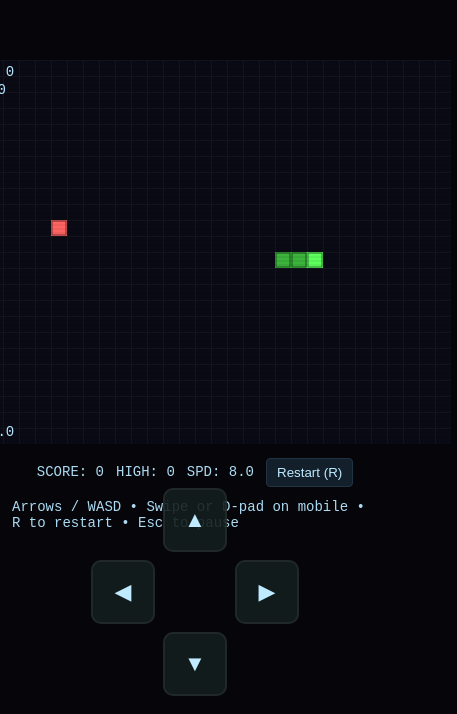
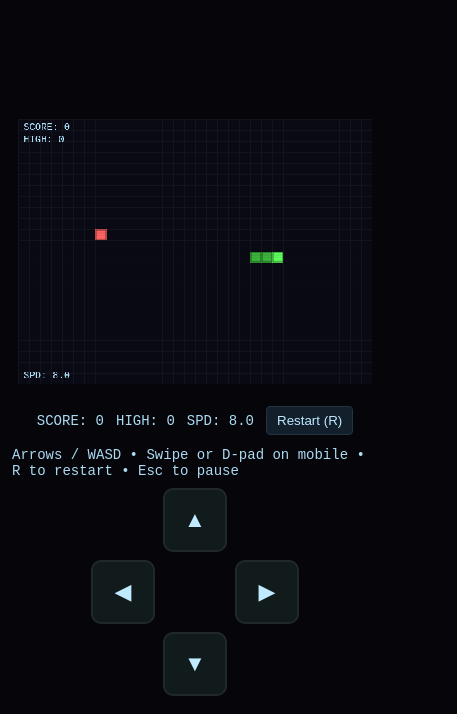
Before and after one commit to joshizop2006/snakegame_mobile, a plain HTML site: page index.html in a window 390 px wide. Shown: the part 130-844 px from the top of the page, 457 px wide, since content can reach past the window. Drawn offline with Linux system fonts and the light colour scheme.

Commit message:
Update index.html

```diff
--- a/index.html
+++ b/index.html
@@ -8,7 +8,17 @@
   :root{ --cell-size:16px; }
   html,body{height:100%;margin:0;background:#06060a;color:#b4e6ff;font-family:monospace; -webkit-user-select:none; user-select:none;}
   .wrap{min-height:100%;display:flex;align-items:center;justify-content:center;flex-direction:column;padding:12px;box-sizing:border-box;position:relative;}
-  canvas{image-rendering:pixelated;border:6px solid #06060a;background:#0a0a14;display:block; touch-action:none;}
+  /* keep pixel look but limit scaling so it never over-zooms */
+  canvas{
+    image-rendering:pixelated;
+    border:6px solid #06060a;
+    background:#0a0a14;
+    display:block;
+    touch-action:none;
+    max-width: calc(100vw - 36px);
+    height: auto;
+    margin: 8px auto;
+  }
   .ui{margin-top:8px;display:flex;gap:12px;align-items:center;flex-wrap:wrap;justify-content:center}
   .hint{opacity:.95;font-size:14px}
   button{background:#13202b;color:#bfeaff;border:1px solid #234;border-radius:4px;padding:6px 10px;cursor:pointer}
@@ -102,10 +112,17 @@
     const margin = 36;
     const maxW = Math.max(120, window.innerWidth - margin);
     const maxH = Math.max(120, window.innerHeight - margin - 140);
+    // integer scale so pixels stay crisp; prefer shrinking to enlarging
     let scale = Math.floor(Math.min(maxW / SCREEN_W, maxH / SCREEN_H));
     if (!isFinite(scale) || scale < 1) scale = 1;
-    canvas.style.width = (SCREEN_W * scale) + 'px';
-    canvas.style.height = (SCREEN_H * scale) + 'px';
+    // cap scale to avoid extreme zoom on very large screens
+    const MAX_SCALE = 3;
+    if (scale > MAX_SCALE) scale = MAX_SCALE;
+    // set CSS width (use auto height to preserve aspect ratio)
+    const cssWidth = Math.min(SCREEN_W * scale, window.innerWidth - margin);
+    canvas.style.width = cssWidth + 'px';
+    canvas.style.height = 'auto';
+    canvas.style.maxWidth = 'calc(100vw - 36px)';
   }
   window.addEventListener('resize', updateScale);
   window.addEventListener('orientationchange', () => { setTimeout(updateScale, 120); });
```
